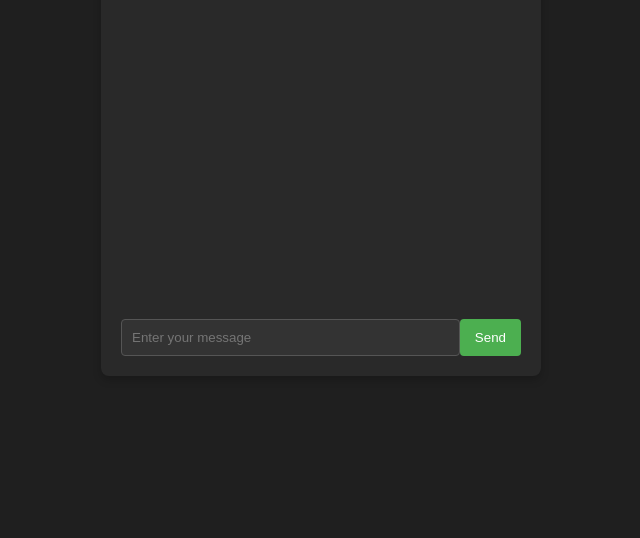
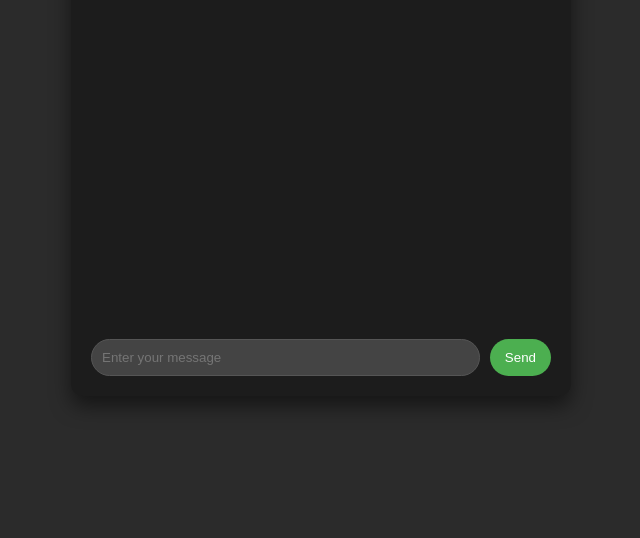
Before and after one commit to prateek2102/AI-chatbot, a website: page index.html in a window 1280 px wide. Shown: the part 262-800 px from the top of the page, without its empty margins (319-959 px from the left). Drawn offline with Linux system fonts and the light colour scheme.

Commit message:
Integration with Frontend

```diff
--- a/index.html
+++ b/index.html
@@ -3,64 +3,80 @@
 <head>
   <title>Chatbot</title>
   <style>
-   body {
+ body {
   font-family: 'Segoe UI', Tahoma, Geneva, Verdana, sans-serif;
   display: flex;
   justify-content: center;
   align-items: center;
   min-height: 100vh;
-  background-color: #1f1f1f; /* Dark background color */
-  color: #ccc; /* Light text color */
+  background-color: #2b2b2b; /* Dark background color */
+  color: #f5f5f5; /* Light text color */
   margin: 0;
+  padding: 20px;
+  box-sizing: border-box;
 }
 
 #chat-container {
-  background-color: #292929; /* Darker chat container background */
-  border-radius: 8px;
+  background-color: #1c1c1c; /* Darker chat container background */
+  border-radius: 12px;
   padding: 20px;
-  box-shadow: 0px 4px 8px rgba(0, 0, 0, 0.2); /* Soft shadow */
-  width: 400px;
+  box-shadow: 0 10px 20px rgba(0, 0, 0, 0.5); /* Stronger shadow */
+  width: 100%;
+  max-width: 500px; /* Increased width for better spacing */
+  box-sizing: border-box;
 }
 
 h1 {
   text-align: center;
   margin-bottom: 20px;
   color: #4CAF50; /* Accent color */
+  font-size: 24px; /* Larger font size */
 }
 
 #chat-history {
-  height: 300px;
-  overflow-y: scroll;
+  height: 350px; /* Increased height */
+  overflow-y: auto;
+  padding-right: 10px; /* Padding to avoid text sticking to the edge */
+  margin-bottom: 20px; /* Margin to separate from input area */
+  box-sizing: border-box;
 }
 
 .user-message {
   text-align: right;
-  padding: 10px;
-  background-color: #444; /* Darker user message background */
-  border-radius: 6px;
-  margin-bottom: 8px;
+  padding: 12px;
+  background-color: #4CAF50; /* Green user message background */
+  color: #fff; /* White text for user message */
+  border-radius: 12px;
+  margin-bottom: 10px;
+  max-width: 75%;
+  align-self: flex-end; /* Align messages to the right */
 }
 
 .bot-message {
   text-align: left;
-  padding: 10px;
-  background-color: #333; /* Darker bot message background */
-  border-radius: 6px;
-  margin-bottom: 8px;
+  padding: 12px;
+  background-color: #333; /* Dark bot message background */
+  border-radius: 12px;
+  margin-bottom: 10px;
+  max-width: 75%;
+  align-self: flex-start; /* Align messages to the left */
 }
 
 form {
   display: flex;
   margin-top: 15px;
+  width: 100%;
 }
 
 input {
   flex-grow: 1;
   padding: 10px;
   border: 1px solid #555; /* Lighter border color */
-  border-radius: 4px;
-  background-color: #333; /* Darker input background */
-  color: #ccc; /* Light text color */
+  border-radius: 20px; /* Rounded input */
+  background-color: #444; /* Darker input background */
+  color: #f5f5f5; /* Light text color */
+  margin-right: 10px;
+  box-sizing: border-box;
 }
 
 button {
@@ -68,7 +84,7 @@ button {
   color: white;
   border: none;
   padding: 10px 15px;
-  border-radius: 4px;
+  border-radius: 20px; /* Rounded button */
   cursor: pointer;
   transition: background-color 0.3s ease;
 }
@@ -84,6 +100,20 @@ button:hover {
   left: 50%;
   transform: translate(-50%, -50%);
 }
+
+::-webkit-scrollbar {
+  width: 8px;
+}
+
+::-webkit-scrollbar-thumb {
+  background: #555;
+  border-radius: 4px;
+}
+
+::-webkit-scrollbar-thumb:hover {
+  background: #4CAF50;
+}
+
 
   </style>
 </head>
--- a/package.json
+++ b/package.json
@@ -15,6 +15,7 @@
     "@google/generative-ai": "^0.1.3",
     "dotenv": "^16.4.5",
     "express": "^4.18.2",
-    "node-fetch": "^3.3.2"
+    "node-fetch": "^3.3.2",
+    "cors":"^2.8.5"
   }
 }
```
Also changed, not shown: server.js (+10 -10 lines), README.md, 1 other file.
